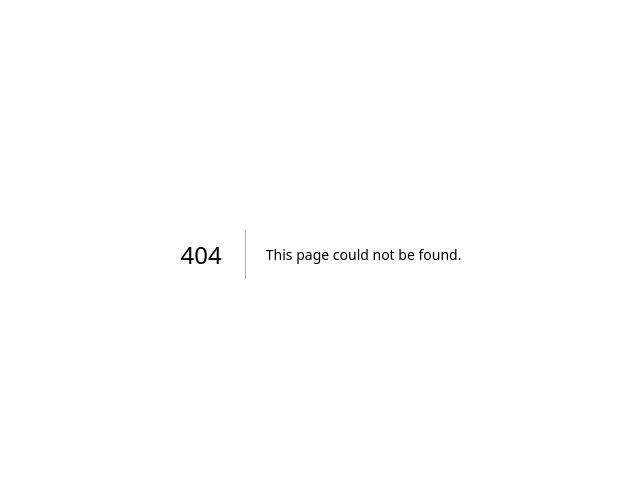
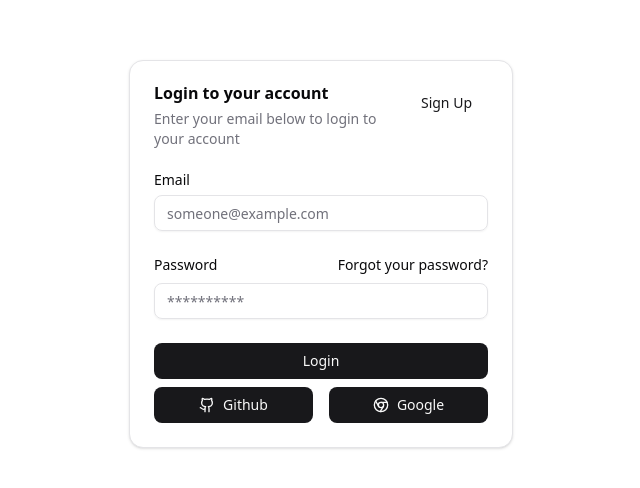
Before and after one commit to priyanshubarai/VibeCode.it, a Next.js app: page /signup in a window 1280 px wide. Before the commit this address had no page. Shown: the part 146-634 px from the top of the page, without its empty margins (319-959 px from the left). Built offline with nearby package versions, Linux system fonts and the light colour scheme.

Commit message:
login signup page done

```diff
--- /dev/null
+++ b/app/login/SignInForm.tsx
@@ -0,0 +1,95 @@
+import { Button } from "@/components/ui/button";
+import {
+  Card,
+  CardAction,
+  CardContent,
+  CardDescription,
+  CardFooter,
+  CardHeader,
+  CardTitle,
+} from "@/components/ui/card";
+import { Input } from "@/components/ui/input";
+import { Label } from "@/components/ui/label";
+import { signIn } from "@/lib/auth";
+import { Chromium, Github } from "lucide-react";
+import Link from "next/link";
+
+export function SignInForm() {
+  return (
+    <Card className="w-full max-w-sm">
+      <CardHeader>
+        <CardTitle>Login to your account</CardTitle>
+        <CardDescription>
+          Enter your email below to login to your account
+        </CardDescription>
+        <CardAction>
+          <Link href={"/signup"}>
+            <Button variant="link">Sign Up</Button>
+          </Link>
+        </CardAction>
+      </CardHeader>
+      <CardContent>
+        <form>
+          <div className="flex flex-col gap-6">
+            <div className="grid gap-2">
+              <Label htmlFor="email">Email</Label>
+              <Input
+                id="email"
+                type="email"
+                placeholder="someone@example.com"
+                required
+              />
+            </div>
+            <div className="grid gap-2">
+              <div className="flex items-center">
+                <Label htmlFor="password">Password</Label>
+                <a
+                  href="#"
+                  className="ml-auto inline-block text-sm underline-offset-4 hover:underline"
+                >
+                  Forgot your password?
+                </a>
+              </div>
+              <Input
+                id="password"
+                type="password"
+                placeholder="**********"
+                required
+              />
+            </div>
+          </div>
+        </form>
+      </CardContent>
+      <CardFooter className="flex-col gap-2">
+        <Button type="submit" className="w-full">
+          Login
+        </Button>
+        {/* login other options */}
+        <div className="flex flex-row flex-1 w-full gap-4 justify-around">
+          <form
+            className="w-1/2"
+            action={async () => {
+              "use server";
+              await signIn("github");
+            }}
+          >
+            <Button className="w-full" type="submit">
+              <Github /> Github
+            </Button>
+          </form>
+          <form
+            className="w-1/2"
+            action={async () => {
+              "use server";
+              await signIn("google");
+            }}
+          >
+            <Button className="w-full" type="submit">
+              <Chromium /> Google
+            </Button>
+          </form>
+        </div>
+      </CardFooter>
+    </Card>
+  );
+}
--- /dev/null
+++ b/app/login/page.tsx
@@ -0,0 +1,11 @@
+import { SignInForm } from "./SignInForm";
+
+const SignInPage = () => {
+    return(
+        <div className="h-screen flex justify-center items-center">
+            <SignInForm />
+        </div>
+    )
+}
+
+export default SignInPage;
--- a/app/page.tsx
+++ b/app/page.tsx
@@ -1,9 +1,9 @@
-import SignIn from "@/components/custom/signin-button";
 import SignOut from "@/components/custom/signout-button";
 import UserAvatar from "@/components/custom/userAvatar";
+import { Button } from "@/components/ui/button";
 import { auth } from "@/lib/auth";
 import type { Session } from "next-auth";
-// import useAuthStore from "@/lib/useAuthStore";
+import Link from "next/link";
 
 export default async function Home() {
   const fetchSession = async (): Promise<null | Session | undefined> => {
@@ -11,7 +11,7 @@ export default async function Home() {
       const new_session: Session | null = await auth();
       return new_session;
     } catch (error) {
-      console.error("error in fetchSession in ueAuthstore: ", error);
+      console.error("error in fetchSession: ", error);
     }
   };
   const session: null | undefined | Session = await fetchSession();
@@ -20,8 +20,7 @@ export default async function Home() {
   return (
     <div className="flex flex-col items-center gap-2">
       <div className="text-4xl text-rose-500">HOME</div>
-      <SignIn provider={"Github"} />
-      <SignIn provider={"Google"} />
+      <Link href={"/login"}><Button>Sign in</Button></Link>
       <SignOut />
       {session && <UserAvatar session={session} />}
     </div>
--- /dev/null
+++ b/app/signup/SignUpForm.tsx
@@ -0,0 +1,98 @@
+import React from 'react'
+import { Button } from "@/components/ui/button";
+import {
+  Card,
+  CardAction,
+  CardContent,
+  CardDescription,
+  CardFooter,
+  CardHeader,
+  CardTitle,
+} from "@/components/ui/card";
+import { Input } from "@/components/ui/input";
+import { Label } from "@/components/ui/label";
+import { signIn } from "@/lib/auth";
+import { Chromium, Github } from "lucide-react";
+import Link from "next/link";
+
+const SignUpForm = () => {
+  return (
+        <Card className="w-full max-w-sm">
+      <CardHeader>
+        <CardTitle>Login to your account</CardTitle>
+        <CardDescription>
+          Enter your email below to login to your account
+        </CardDescription>
+        <CardAction>
+          <Link href={"/signup"}>
+            <Button variant="link">Sign Up</Button>
+          </Link>
+        </CardAction>
+      </CardHeader>
+      <CardContent>
+        <form>
+          <div className="flex flex-col gap-6">
+            <div className="grid gap-2">
+              <Label htmlFor="email">Email</Label>
+              <Input
+                id="email"
+                type="email"
+                placeholder="someone@example.com"
+                required
+              />
+            </div>
+            <div className="grid gap-2">
+              <div className="flex items-center">
+                <Label htmlFor="password">Password</Label>
+                <a
+                  href="#"
+                  className="ml-auto inline-block text-sm underline-offset-4 hover:underline"
+                >
+                  Forgot your password?
+                </a>
+              </div>
+              <Input
+                id="password"
+                type="password"
+                placeholder="**********"
+                required
+              />
+            </div>
+          </div>
+        </form>
+      </CardContent>
+      <CardFooter className="flex-col gap-2">
+        <Button type="submit" className="w-full">
+          Login
+        </Button>
+        {/* login other options */}
+        <div className="flex flex-row flex-1 w-full gap-4 justify-around">
+          <form
+            className="w-1/2"
+            action={async () => {
+              "use server";
+              await signIn("github");
+            }}
+          >
+            <Button className="w-full" type="submit">
+              <Github /> Github
+            </Button>
+          </form>
+          <form
+            className="w-1/2"
+            action={async () => {
+              "use server";
+              await signIn("google");
+            }}
+          >
+            <Button className="w-full" type="submit">
+              <Chromium /> Google
+            </Button>
+          </form>
+        </div>
+      </CardFooter>
+    </Card>
+  )
+}
+
+export default SignUpForm
--- /dev/null
+++ b/app/signup/page.tsx
@@ -0,0 +1,12 @@
+import React from 'react'
+import SignUpForm from './SignUpForm'
+
+const signup = () => {
+  return (
+    <div className='flex min-h-screen min-w-screen justify-center items-center'>
+      <SignUpForm/>
+    </div>
+  )
+}
+
+export default signup
--- a/components/custom/signin-button.tsx
+++ /dev/null
@@ -1,16 +0,0 @@
-
-import { signIn } from "@/lib/auth"
-import { Button } from "../ui/button"
-
-export default function SignIn(prop : {provider : string}) {
-  return (
-    <form
-      action={async () => {
-        "use server"
-        await signIn(prop.provider.toLowerCase())
-      }}
-    >
-      <Button type="submit">Signin with {prop.provider}</Button>
-    </form>
-  )
-}
```
Also changed, not shown: 1 other file (tests, documents, lock files or other folders).
